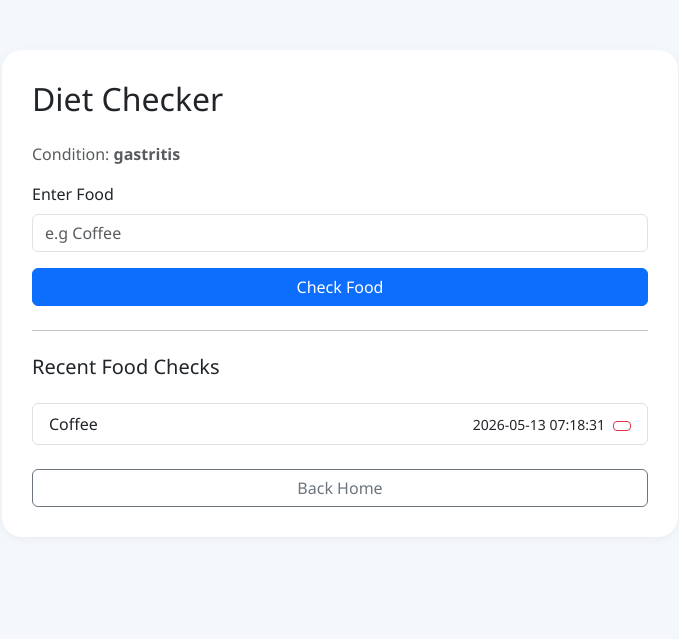
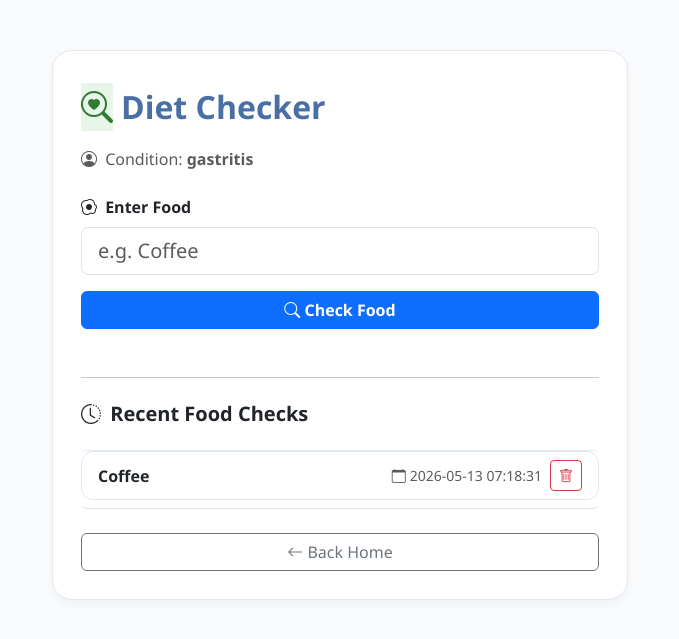
Before and after one commit to 150874/Gut_health_app, a Flask app: page /diet_checker in a window 1280 px wide. Shown: the top 639 px of the page, without its empty margins (300-979 px from the left). Run offline with Flask 3, Linux system fonts and the light colour scheme; a user stored in the database is signed in; data comes from the database, SQL or seed files in the repository; both versions use the stored data as it was after the commit.

Commit message:
diet checker

```diff
--- a/app.py
+++ b/app.py
@@ -2,7 +2,7 @@
 from flask import Flask, render_template, request, redirect, url_for, flash, session
 import sqlite3
 from werkzeug.security import generate_password_hash, check_password_hash
-from datetime import date, datetime
+from datetime import date, datetime, timedelta
 from contextlib import contextmanager
 import logging
 
@@ -175,8 +175,7 @@ def diet_checker():
     status = request.args.get("status")
 
     with get_db() as conn:
-        recent_logs = conn.execute("SELECT food_name, timestamp FROM food_logs WHERE user_id = ? ORDER BY timestamp DESC LIMIT 5", (session["user_id"],)).fetchall()
-
+        recent_logs = conn.execute("SELECT id, food_name, timestamp FROM food_logs WHERE user_id = ? ORDER BY timestamp DESC LIMIT 5", (session["user_id"],)).fetchall()
     return render_template("diet_checker.html",
                            food=food,
                            status=status,
--- a/templates/diet_checker.html
+++ b/templates/diet_checker.html
@@ -4,115 +4,114 @@
     <meta charset="UTF-8">
     <meta name="viewport" content="width=device-width, initial-scale=1.0">
     <title>Diet Checker</title>
-
     <link href="https://cdn.jsdelivr.net/npm/bootstrap@5.3.0/dist/css/bootstrap.min.css" rel="stylesheet">
-
+    <link rel="stylesheet" href="https://cdn.jsdelivr.net/npm/bootstrap-icons@1.10.5/font/bootstrap-icons.css">
     <style>
-        body{
-            background:#f4f7fb;
-            font-family:'Segoe UI',sans-serif;
+        :root {
+            --gh-blue: #4a6fa5;
+            --gh-green: #2e7d32;
+            --gh-bg: #f8fafc;
         }
-
-        .container-box{
-            max-width:700px;
-            margin:auto;
-            margin-top:50px;
+        body {
+            background: var(--gh-bg);
+            font-family: 'Segoe UI', sans-serif;
         }
-
-        .card{
-            border:none;
-            border-radius:20px;
-            padding:30px;
-            box-shadow:0 2px 10px rgba(0,0,0,0.05);
+        .container-box {
+            max-width: 600px;
+            margin: auto;
+            margin-top: 50px;
         }
-
-        .safe{
-            background:#d4edda;
-            color:#155724;
+        .card {
+            border-radius: 20px;
+            border: 1px solid #e2e8f0;
+            box-shadow: 0 4px 10px rgba(0,0,0,0.04);
+            padding: 32px 28px 28px 28px;
         }
-
-        .avoid{
-            background:#f8d7da;
-            color:#721c24;
+        .status-badge {
+            font-size: 1rem;
+            border-radius: 12px;
+            padding: 0.5em 1.2em;
+            font-weight: 600;
+            display: inline-flex;
+            align-items: center;
+            gap: 0.5em;
         }
-
-        .unknown{
-            background:#fff3cd;
-            color:#856404;
+        .status-safe {
+            background: #e8f5e9;
+            color: var(--gh-green);
+        }
+        .status-avoid {
+            background: #f8d7da;
+            color: #c62828;
+        }
+        .status-unknown {
+            background: #fff3cd;
+            color: #856404;
+        }
+        .recent-list .list-group-item {
+            border-radius: 12px;
+            border: 1px solid #e2e8f0;
+            margin-bottom: 8px;
+        }
+        .form-label {
+            font-weight: 600;
         }
     </style>
 </head>
 <body>
 
 <div class="container container-box">
-
     <div class="card">
-
-        <h2 class="mb-4">Diet Checker</h2>
-
-        <p class="text-muted">
-            Condition: <strong>{{ condition }}</strong>
+        <div class="d-flex align-items-center mb-3">
+            <i class="bi bi-search-heart status-safe me-2" style="font-size: 2rem;"></i>
+            <h2 class="mb-0 fw-bold" style="color: var(--gh-blue);">Diet Checker</h2>
+        </div>
+        <p class="text-muted mb-4">
+            <i class="bi bi-person-circle me-1"></i> Condition: <strong>{{ condition }}</strong>
         </p>
-
-        <form action="/check" method="POST">
-
+        <form action="/check" method="POST" class="mb-4">
             <div class="mb-3">
-
-                <label class="form-label">
-                    Enter Food
+                <label class="form-label" for="foodInput">
+                    <i class="bi bi-egg-fried me-1"></i> Enter Food
                 </label>
-
                 <input
                     type="text"
                     name="food"
-                    class="form-control"
-                    placeholder="e.g Coffee"
+                    id="foodInput"
+                    class="form-control form-control-lg"
+                    placeholder="e.g. Coffee"
                     required
+                    autocomplete="off"
                 >
-
             </div>
-
-            <button class="btn btn-primary w-100">
-                Check Food
+            <button class="btn btn-primary w-100 fw-bold">
+                <i class="bi bi-search"></i> Check Food
             </button>
-
         </form>
-
         {% if food %}
-
-        <div class="mt-4 p-3 rounded
-            {% if status == 'safe' %}
-                safe
-            {% elif status == 'avoid' %}
-                avoid
-            {% else %}
-                unknown
-            {% endif %}
-        ">
-
-            <h5>{{ food }}</h5>
-
-            <p class="mb-0">
-                Status:
-                <strong>{{ status }}</strong>
-            </p>
-
+        <div class="mt-4">
+            <div class="status-badge {% if status == 'safe' %}status-safe{% elif status == 'avoid' %}status-avoid{% else %}status-unknown{% endif %}">
+                {% if status == 'safe' %}
+                    <i class="bi bi-emoji-smile"></i>
+                {% elif status == 'avoid' %}
+                    <i class="bi bi-emoji-frown"></i>
+                {% else %}
+                    <i class="bi bi-question-circle"></i>
+                {% endif %}
+                <span class="text-capitalize">{{ food }}</span>:
+                <span class="text-uppercase">{{ status }}</span>
+            </div>
         </div>
-
         {% endif %}
-
         <hr class="my-4">
-
-
-        <h5>Recent Food Checks</h5>
-
+        <h5 class="fw-bold mb-3"><i class="bi bi-clock-history me-1"></i> Recent Food Checks</h5>
         {% if recent_logs %}
-            <ul class="list-group mt-3">
+            <ul class="list-group recent-list mt-2">
                 {% for log in recent_logs %}
                 <li class="list-group-item d-flex justify-content-between align-items-center">
-                    <span>{{ log.food_name }}</span>
+                    <span class="fw-semibold">{{ log.food_name }}</span>
                     <div class="d-flex align-items-center gap-2">
-                        <small>{{ log.timestamp }}</small>
+                        <small class="text-muted"><i class="bi bi-calendar me-1"></i>{{ log.timestamp }}</small>
                         <form action="/delete_food_log/{{ log.id }}" method="POST" onsubmit="return confirm('Delete this food log?');">
                             <button type="submit" class="btn btn-outline-danger btn-sm px-2"><i class="bi bi-trash"></i></button>
                         </form>
@@ -125,13 +124,10 @@
                 No food history yet.
             </p>
         {% endif %}
-
         <a href="/" class="btn btn-outline-secondary mt-4">
-            Back Home
+            <i class="bi bi-arrow-left"></i> Back Home
         </a>
-
     </div>
-
 </div>
 
 </body>
```
Also changed, not shown: database.db.
